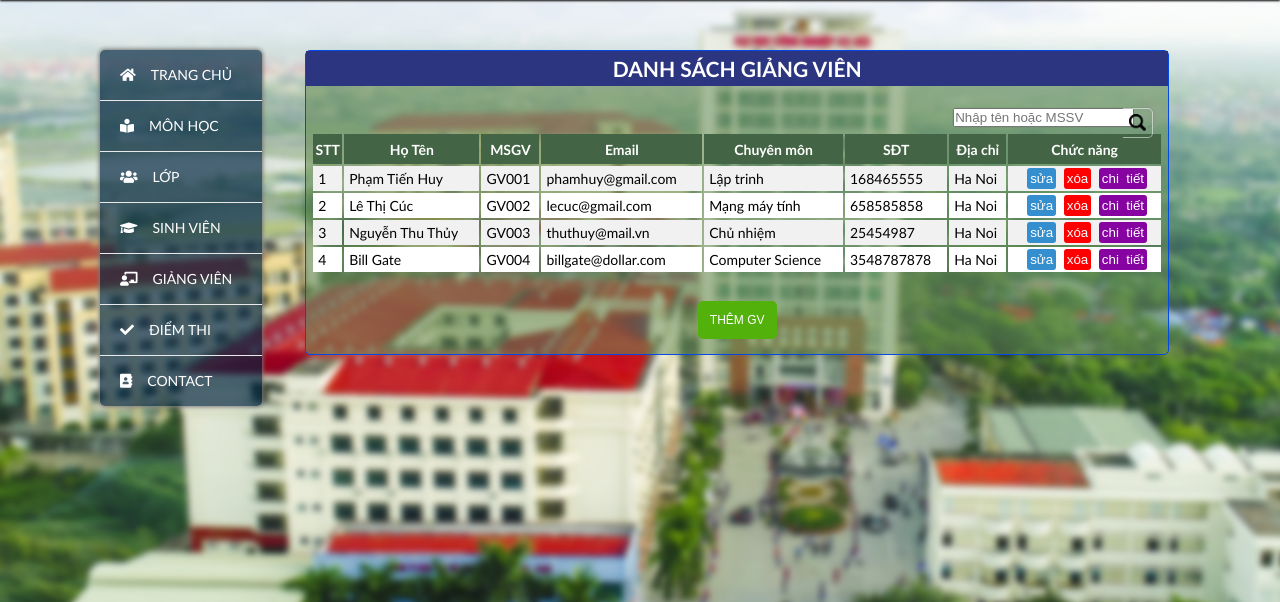
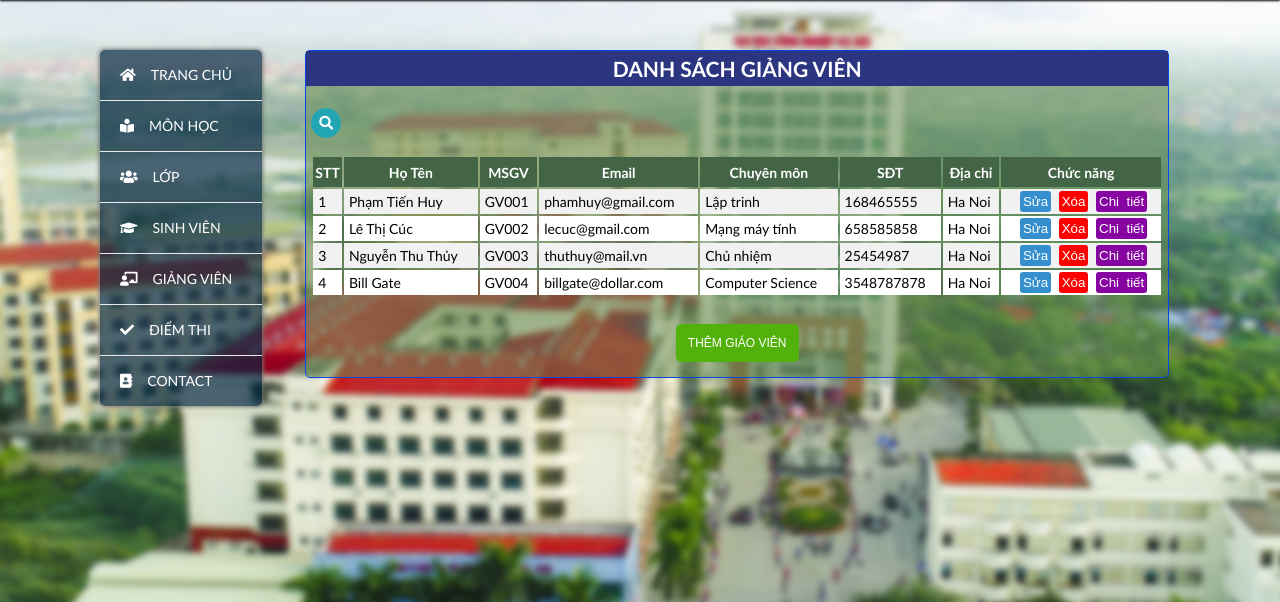
Before and after one commit to chuvanmanh/haui, a PHP site: page /teacher.php in a window 1280 px wide. Shown: the part 50-652 px from the top of the page. Run offline with PHP 8.4, Linux system fonts and the light colour scheme; the visitor is signed in with stand-in values (Sample User, id 1); data comes from the database, SQL or seed files in the repository.

Commit message:
sua frontend

```diff
--- a/database.php
+++ b/database.php
@@ -7,7 +7,7 @@ function connectDb()
     global $conn;
 
     if (!$conn) {
-        $conn = mysqli_connect('localhost', 'root', 'mysql', 'haui') or die ('Can\'t not connect to database');
+        $conn = mysqli_connect('localhost', 'root', '', 'haui') or die ('Can\'t not connect to database');
         mysqli_set_charset($conn, 'utf8');
     }
 }
--- a/point.php
+++ b/point.php
@@ -22,7 +22,11 @@ if (isset($_SESSION['username'])) {
         <div id="main-contain">
             <h2>DANH SÁCH ĐIỂM CỦA SINH VIÊN </h2><br>
             <div id="listSV">
-
+                <div class="search-box">
+                    <button class="btn-search"><i class="fas fa-search"></i></button>
+                    <input type="text" class="input-search" placeholder="Type to Search...">
+                </div>
+                <br>
                 <table width="70%">
                     <tr>
                         <th>STT</th>
--- a/style/style.css
+++ b/style/style.css
@@ -237,7 +237,60 @@ header{
 #listSV tr:nth-child(even){
     background-color: #f1f1f1;
 }
-
+.search-box{
+  width: fit-content;
+  height: fit-content;
+  position: relative;
+}
+.input-search{
+  height: 10px;
+  width: 0px;
+  border-style: none;
+  padding: 10px;
+  font-size: 14px;
+  letter-spacing: 2px;
+  outline: none;
+  border-radius: 25px;
+  transition: all .5s ease-in-out;
+  background-color: #22a6b3;
+  padding-right: 20px;
+  color:#fff;
+}
+.input-search::placeholder{
+  color:rgba(255,255,255,.5);
+  font-size: 13px;
+  letter-spacing: 1px;
+  font-weight: 100;
+}
+.btn-search{
+  width: 30px;
+  height: 30px;
+  border-style: none;
+  font-size: 14px;
+  font-weight: bold;
+  outline: none;
+  cursor: pointer;
+  border-radius: 50%;
+  position: absolute;
+  right: 0px;
+  color:#ffffff ;
+  background-color:transparent;
+  pointer-events: painted;
+}
+.btn-search:focus ~ .input-search{
+  width: 200px;
+  border-radius: 0px;
+  background-color: transparent;
+  border-bottom:1px solid rgba(255,255,255,.5);
+  transition: all 500ms cubic-bezier(0, 0.110, 0.35, 2);
+}
+.input-search:focus{
+  width: 200px;
+  border-radius: 0px;
+  background-color: transparent;
+  border-bottom:1px solid rgba(255,255,255,.5);
+  transition: all 500ms cubic-bezier(0, 0.110, 0.35, 2);
+}
 .form {
 	width: 500px;
 	position: relative;
@@ -487,14 +540,14 @@ header{
     background-color: red;
 }
 /*search -box */
-#f_search{
+/* #f_search{
 	width: 200px;
 	position: relative;
 	margin-bottom: 5px;
 	float: right;
 	margin-right: 10px;
 	box-shadow: 0px 0px 1px #436646 ;
-	border-radius: 5px;
+	border-radius: 5px; */
 
 }
 #search{
--- a/teacher.php
+++ b/teacher.php
@@ -24,10 +24,13 @@ connectDb();
             <div id="main-contain">
                 <h2>DANH SÁCH GIẢNG VIÊN </h2><br>
                 <div id="listSV">
-                    <form method="post" id="f_search"> <input id="txtSearch" type="search" name="search" placeholder="Nhập tên hoặc MSSV">
-                        <input id="btnSearch" type="submit" name="tim" value="">
+                    <form method="post" id="f_search">
+                        <div class="search-box">
+                            <button class="btn-search"><i class="fas fa-search"></i></button>
+                            <input type="text" class="input-search" placeholder="Type to Search...">
+                        </div>
                     </form>
-
+                    <br>
                     <table width="70%">
                         <tr>
                             <th>STT</th>
@@ -63,7 +66,7 @@ connectDb();
                                 echo "<td>" . $item['specialize'] . "</td>";
                                 echo "<td>" . $item['phone_number'] . "</td>";
                                 echo "<td>" . $item['address'] . "</td>";
-                                echo " <td style='text-align: center;'> <a href='function/add_teacher.php?id=" . $teacherId . "'><input id='btnSua' type='button' value='sửa' '></a>   <a href='function/delete_teacher.php?id=" . $teacherId . "'><input id='btnXoa' type='button' value='xóa'></a> <a href='function/view_teacher.php?id=" . $teacherId . "'><input id='btnChitiet' type='button' value='chi  tiết' '></a>  </td>";
+                                echo " <td style='text-align: center;'> <a href='function/add_teacher.php?id=" . $teacherId . "'><input id='btnSua' type='button' value='Sửa' '></a>   <a href='function/delete_teacher.php?id=" . $teacherId . "'><input id='btnXoa' type='button' value='Xóa'></a> <a href='function/view_teacher.php?id=" . $teacherId . "'><input id='btnChitiet' type='button' value='Chi  tiết' '></a>  </td>";
 
                             }
                         }
@@ -73,7 +76,7 @@ connectDb();
 
                 <br>
                 <form id="formChucnang">
-                    <a href="function/add_teacher.php"><input id="btnThemSV" type="button" value="THÊM GV"> </a>
+                    <a href="function/add_teacher.php"><input id="btnThemSV" type="button" value="THÊM GIÁO VIÊN"> </a>
                 </form>
 
             </div>
```
Also changed, not shown: course.php (+6 -2 lines), student.php (+5 -5 lines), subject.php (+8 -5 lines).
